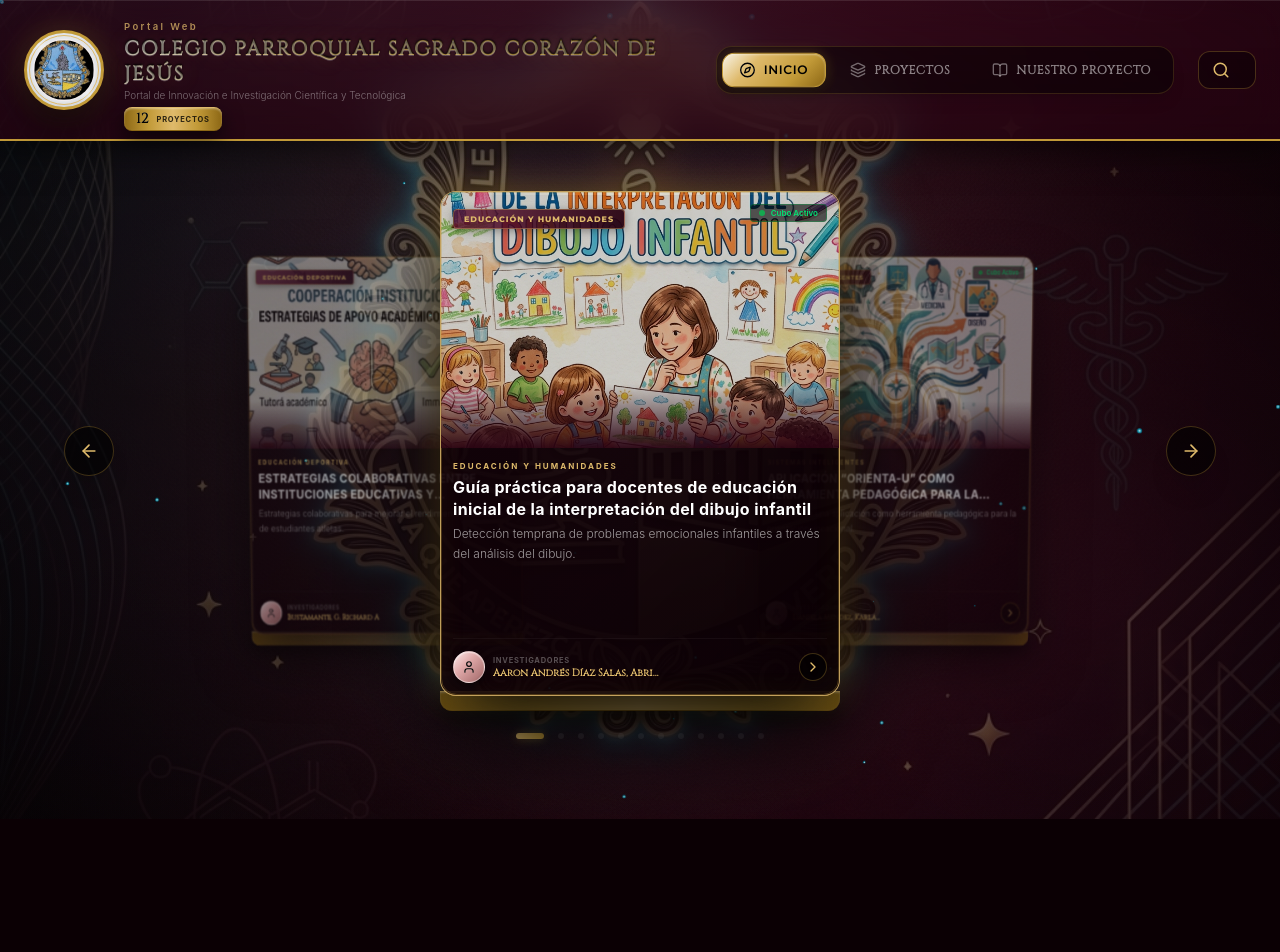
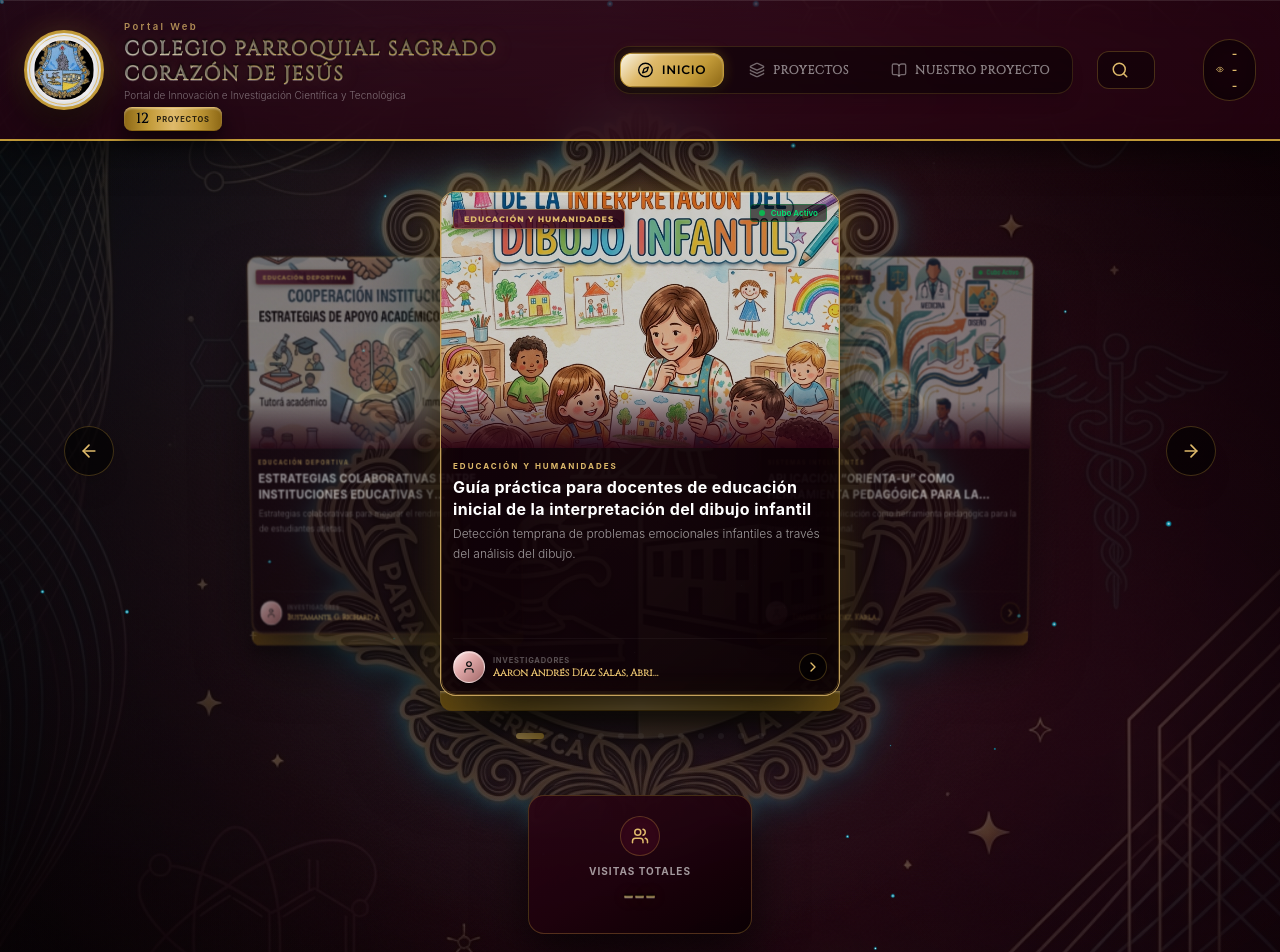
Before and after one commit to DanielSG-07/Col-Par, a React (Vite) app: page / in a window 1280 px wide. Shown: the top 952 px of the page. Before the commit the page ends 819 px from the top, so only its background shows below. Built offline with nearby package versions, Linux system fonts and the light colour scheme; no server answers.

Commit message:
Counter ADD

```diff
--- a/src/App.jsx
+++ b/src/App.jsx
@@ -4,6 +4,7 @@ import Carousel from "./components/Carousel";
 import ProjectDetails from "./components/ProjectDetails";
 import ProjectList from "./components/ProjectList";
 import NuestroProyecto from "./components/NuestroProyecto";
+import VisitorCounter from "./components/VisitorCounter";
 import { projects } from "./data/projects";
 import { Sparkles } from "lucide-react";
 
@@ -231,6 +232,10 @@ export default function App() {
             />
           )}
 
+          <div className="mt-10 flex justify-center">
+            <VisitorCounter />
+          </div>
+
         </main>
       </div>
     </div>
--- a/src/components/Header.jsx
+++ b/src/components/Header.jsx
@@ -1,5 +1,6 @@
 import React from "react";
 import { Search, Compass, BookOpen, Layers } from "lucide-react";
+import VisitorCounter from "./VisitorCounter";
 
 export default function Header({
   searchTerms,
@@ -111,6 +112,11 @@ export default function Header({
         )}
       </div>
 
+      {/* Contador minimalista en la esquina derecha (solo en pantallas grandes) */}
+      <div className="hidden xl:flex items-center ml-6">
+        <VisitorCounter variant="inline" />
+      </div>
+
     </header>
   );
 }
--- /dev/null
+++ b/src/components/VisitorCounter.jsx
@@ -0,0 +1,91 @@
+import { useEffect, useState } from "react";
+import { Eye, Users } from "lucide-react";
+
+function VisitorCounter({ variant = "card" }) {
+  const [visits, setVisits] = useState(null);
+  const [loading, setLoading] = useState(true);
+
+  useEffect(() => {
+    const isDev = import.meta.env.DEV;
+    const API_KEY = import.meta.env.VITE_COUNTER_API_KEY || "";
+    const externalUrl = "https://api.counterapi.dev/v2/daniel-garcias-team-4475/first-counter-4475";
+    const url = isDev ? "/api/counter" : externalUrl;
+
+    const fetchOptions = isDev
+      ? { method: "GET" }
+      : {
+          method: "GET",
+          headers: {
+            Authorization: `Bearer ${API_KEY || "YOUR_API_KEY"}`,
+            "Content-Type": "application/json",
+          },
+        };
+
+    fetch(url, fetchOptions)
+      .then((response) => {
+        if (!response.ok) {
+          throw new Error("Error en la petición al contador");
+        }
+        return response.json();
+      })
+      .then((data) => {
+        // La API v2 responde { code, data: { up_count, ... } }
+        const count = data?.data?.up_count ?? data?.value ?? data?.count ?? null;
+        setVisits(typeof count === "number" ? count : (parseInt(count, 10) || null));
+        setLoading(false);
+      })
+      .catch((error) => {
+        console.error("Error al actualizar el contador:", error);
+        setLoading(false);
+      });
+  }, []);
+  if (loading) {
+    if (variant === "inline") {
+      return (
+        <div className="inline-flex items-center gap-2 px-3 py-1.5 rounded-full bg-black/45 backdrop-blur-md border border-[#C29A38]/30 text-xs text-[#F9F5E8] animate-pulse">
+          <Eye size={13} className="text-[#DFBA6B]" />
+          <span className="font-light tracking-wide text-white/50">...</span>
+        </div>
+      );
+    }
+    return (
+      <div className="max-w-xs mx-auto rounded-2xl border border-[#C29A38]/30 bg-gradient-to-b from-[#290312]/80 to-[#0b0004]/90 backdrop-blur-md p-4 shadow-[0_15px_35px_rgba(0,0,0,0.6)] flex items-center justify-center gap-3 w-48 animate-pulse">
+        <Eye size={18} className="text-[#DFBA6B] animate-bounce" />
+        <span className="text-xs font-heading font-medium text-white/40 tracking-wider">CARGANDO...</span>
+      </div>
+    );
+  }
+
+  if (variant === "inline") {
+    return (
+      <div className="inline-flex items-center gap-2 px-3 py-1.5 rounded-full bg-black/55 backdrop-blur-md border border-[#C29A38]/30 hover:border-[#DFBA6B] transition-colors duration-300 text-xs text-[#F9F5E8]" title="Visitas totales">
+        <Eye size={13} className="text-[#DFBA6B]" />
+        <span className="font-heading font-semibold tracking-wider text-[#DFBA6B]">{visits ?? "---"}</span>
+      </div>
+    );
+  }
+
+  return (
+    <div className="relative group overflow-hidden max-w-xs mx-auto rounded-2xl border border-[#C29A38]/30 hover:border-[#DFBA6B]/60 bg-gradient-to-br from-[#290312]/90 via-[#1e020d]/95 to-[#0b0004]/98 backdrop-blur-lg p-5 shadow-[0_20px_50px_rgba(0,0,0,0.65)] hover:shadow-[0_20px_50px_rgba(194,154,56,0.15)] transition-all duration-500 w-56">
+      {/* Glow effect overlay */}
+      <div className="absolute -inset-px bg-gradient-to-r from-transparent via-[#DFBA6B]/10 to-transparent opacity-0 group-hover:opacity-100 transition-opacity duration-700 pointer-events-none" />
+
+      <div className="flex flex-col items-center text-center gap-2 relative z-10">
+        <div className="w-10 h-10 rounded-full bg-[#4C0925]/40 border border-[#C29A38]/30 flex items-center justify-center shadow-inner group-hover:border-[#DFBA6B] transition-colors duration-300">
+          <Users size={18} className="text-[#DFBA6B] group-hover:scale-110 transition-transform duration-300" />
+        </div>
+
+        <div className="flex flex-col gap-0.5">
+          <span className="text-[10px] uppercase font-heading font-bold tracking-widest text-white/60">
+            Visitas Totales
+          </span>
+          <span className="text-2xl font-black font-heading tracking-wider engraved-gold-text">
+            {visits ?? "---"}
+          </span>
+        </div>
+      </div>
+    </div>
+  );
+}
+
+export default VisitorCounter;
--- a/vite.config.js
+++ b/vite.config.js
@@ -3,7 +3,29 @@ import react from '@vitejs/plugin-react'
 import tailwindcss from '@tailwindcss/vite'
 
 // https://vite.dev/config/
-export default defineConfig({
-  plugins: [react(), tailwindcss()],
-  base: '/Col-Par/'
-})
+export default defineConfig(({ mode }) => {
+  const COUNTER_API_KEY = process.env.VITE_COUNTER_API_KEY || '';
+
+  return {
+    plugins: [react(), tailwindcss()],
+    base: '/Col-Par/',
+    server: {
+      proxy: {
+        // Proxy /api/counter to Counter API v2 to avoid CORS during development
+        '/api/counter': {
+          target: 'https://api.counterapi.dev',
+          changeOrigin: true,
+          secure: true,
+          rewrite: (path) => path.replace(/^\/api\/counter/, '/v2/daniel-garcias-team-4475/first-counter-4475'),
+          configure: (proxy) => {
+            proxy.on('proxyReq', (proxyReq, req, res) => {
+              if (COUNTER_API_KEY) {
+                proxyReq.setHeader('Authorization', `Bearer ${COUNTER_API_KEY}`);
+              }
+            });
+          },
+        },
+      },
+    },
+  };
+});
```
